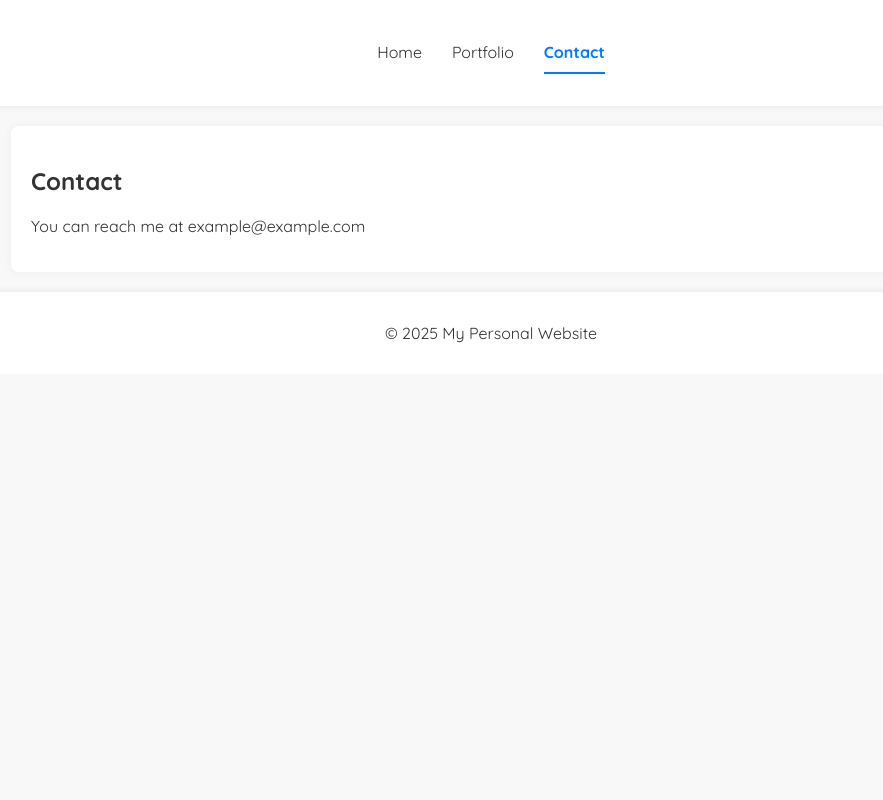
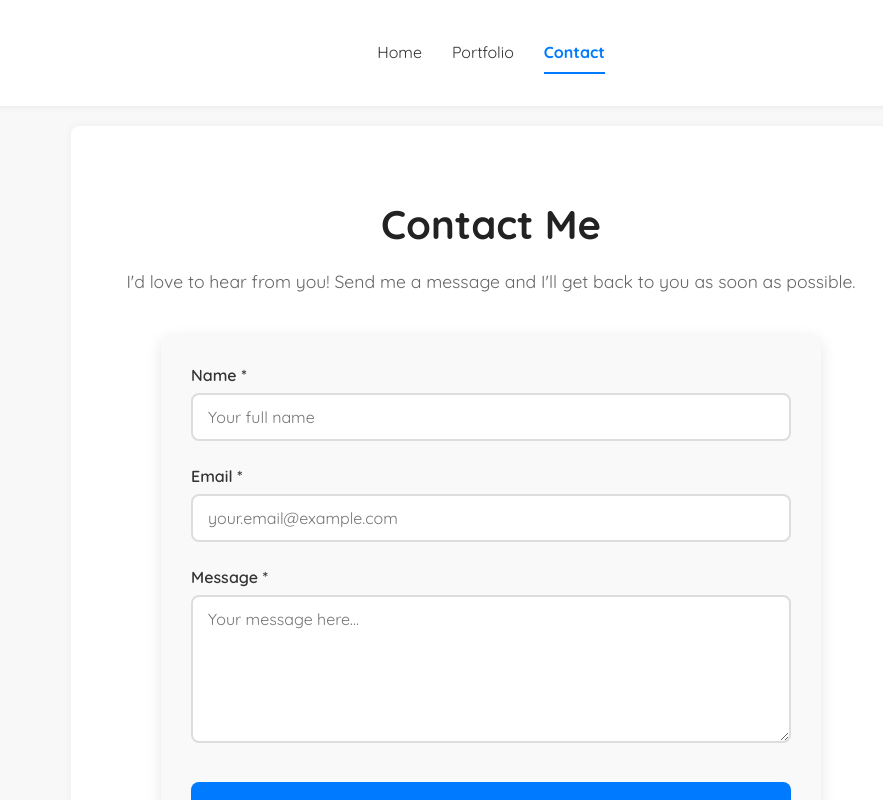
Before and after one commit to balaganeshbala/website-2025, a Next.js app: page / in a window 1280 px wide. Both pictures are taken after a click on the link "Contact". Shown: the top 800 px of the page, without its empty margins (149-1032 px from the left). Built offline with nearby package versions, Linux system fonts and the light colour scheme.

Commit message:
Added contact form

```diff
--- /dev/null
+++ b/src/app/api/contact/route.ts
@@ -0,0 +1,79 @@
+import { NextRequest, NextResponse } from 'next/server';
+import nodemailer from 'nodemailer';
+
+export async function POST(request: NextRequest) {
+  try {
+    const { name, email, message } = await request.json();
+
+    // Validate the input
+    if (!name || !email || !message) {
+      return NextResponse.json(
+        { error: 'All fields are required' },
+        { status: 400 }
+      );
+    }
+
+    // Email validation
+    const emailRegex = /^[^\s@]+@[^\s@]+\.[^\s@]+$/;
+    if (!emailRegex.test(email)) {
+      return NextResponse.json(
+        { error: 'Please enter a valid email address' },
+        { status: 400 }
+      );
+    }
+
+    // Create transporter (using Gmail as an example)
+    // You'll need to set up environment variables for this
+    const transporter = nodemailer.createTransport({
+      service: 'gmail',
+      auth: {
+        user: process.env.EMAIL_USER,
+        pass: process.env.EMAIL_PASS, // Use App Password for Gmail
+      },
+    });
+
+    // Email content
+    const mailOptions = {
+      from: process.env.EMAIL_USER,
+      to: 'me@balaganesh.in',
+      subject: `New Contact Form Submission from ${name}`,
+      html: `
+        <div style="font-family: Arial, sans-serif; max-width: 600px; margin: 0 auto;">
+          <h2 style="color: #333;">New Contact Form Submission</h2>
+          <div style="background-color: #f5f5f5; padding: 20px; border-radius: 5px;">
+            <p><strong>Name:</strong> ${name}</p>
+            <p><strong>Email:</strong> ${email}</p>
+            <p><strong>Message:</strong></p>
+            <div style="background-color: white; padding: 15px; border-radius: 3px; margin-top: 10px;">
+              ${message.replace(/\n/g, '<br>')}
+            </div>
+          </div>
+          <p style="color: #666; font-size: 12px; margin-top: 20px;">
+            This message was sent from your website contact form.
+          </p>
+        </div>
+      `,
+      text: `
+        New Contact Form Submission
+
+        Name: ${name}
+        Email: ${email}
+        Message: ${message}
+      `,
+    };
+
+    // Send email
+    await transporter.sendMail(mailOptions);
+
+    return NextResponse.json(
+      { message: 'Email sent successfully!' },
+      { status: 200 }
+    );
+  } catch (error) {
+    console.error('Error sending email:', error);
+    return NextResponse.json(
+      { error: 'Failed to send email. Please try again later.' },
+      { status: 500 }
+    );
+  }
+}
--- a/src/app/globals.css
+++ b/src/app/globals.css
@@ -502,6 +502,171 @@ footer {
     }
 }
 
+/* Contact Form Styles */
+.contact-section {
+    max-width: 800px;
+    margin: 0 auto;
+    padding: 40px 20px;
+}
+
+.contact-section h2 {
+    font-size: 2.5em;
+    margin-bottom: 15px;
+    color: #222;
+    text-align: center;
+}
+
+.contact-section > p {
+    font-size: 1.1em;
+    color: #666;
+    text-align: center;
+    margin-bottom: 40px;
+    line-height: 1.6;
+}
+
+.contact-form {
+    max-width: 600px;
+    margin: 0 auto;
+    background-color: #f9f9f9;
+    padding: 30px;
+    border-radius: 10px;
+    box-shadow: 0 4px 15px rgba(0, 0, 0, 0.1);
+}
+
+.form-group {
+    margin-bottom: 25px;
+}
+
+.form-group label {
+    display: block;
+    margin-bottom: 8px;
+    font-weight: 600;
+    color: #333;
+    font-size: 1em;
+}
+
+.form-group input,
+.form-group textarea {
+    width: 100%;
+    padding: 12px 15px;
+    border: 2px solid #ddd;
+    border-radius: 8px;
+    font-size: 1em;
+    font-family: inherit;
+    transition: border-color 0.3s ease, box-shadow 0.3s ease;
+    box-sizing: border-box;
+}
+
+.form-group input:focus,
+.form-group textarea:focus {
+    outline: none;
+    border-color: #007bff;
+    box-shadow: 0 0 0 3px rgba(0, 123, 255, 0.1);
+}
+
+.form-group textarea {
+    resize: vertical;
+    min-height: 120px;
+}
+
+.submit-button {
+    width: 100%;
+    padding: 15px;
+    background-color: #007bff;
+    color: white;
+    border: none;
+    border-radius: 8px;
+    font-size: 1.1em;
+    font-weight: 600;
+    cursor: pointer;
+    transition: background-color 0.3s ease, transform 0.2s ease;
+    margin-top: 10px;
+}
+
+.submit-button:hover:not(:disabled) {
+    background-color: #0056b3;
+    transform: translateY(-2px);
+}
+
+.submit-button:disabled {
+    background-color: #6c757d;
+    cursor: not-allowed;
+    transform: none;
+}
+
+.success-message {
+    margin-top: 20px;
+    padding: 15px;
+    background-color: #d4edda;
+    color: #155724;
+    border: 1px solid #c3e6cb;
+    border-radius: 8px;
+    text-align: center;
+    font-weight: 500;
+}
+
+.error-message {
+    margin-top: 20px;
+    padding: 15px;
+    background-color: #f8d7da;
+    color: #721c24;
+    border: 1px solid #f5c6cb;
+    border-radius: 8px;
+    text-align: center;
+    font-weight: 500;
+}
+
+.contact-info {
+    text-align: center;
+    margin-top: 40px;
+    padding-top: 30px;
+    border-top: 1px solid #eee;
+}
+
+.contact-info p {
+    font-size: 1em;
+    color: #666;
+    margin: 0;
+}
+
+.contact-info a {
+    color: #007bff;
+    text-decoration: none;
+    font-weight: 600;
+    transition: color 0.3s ease;
+}
+
+.contact-info a:hover {
+    color: #0056b3;
+    text-decoration: underline;
+}
+
+/* Mobile responsiveness for contact form */
+@media (max-width: 768px) {
+    .contact-section {
+        padding: 30px 15px;
+    }
+
+    .contact-section h2 {
+        font-size: 2em;
+    }
+
+    .contact-form {
+        padding: 20px;
+        margin: 0 10px;
+    }
+
+    .form-group input,
+    .form-group textarea {
+        padding: 10px 12px;
+    }
+
+    .submit-button {
+        padding: 12px;
+        font-size: 1em;
+    }
+}
+
 /* Hide hamburger on larger screens */
 @media (min-width: 769px) {
     .menu-toggle {
--- a/src/app/page.tsx
+++ b/src/app/page.tsx
@@ -3,6 +3,134 @@
 import { useState } from "react";
 import Link from "next/link"; // Import Link
 import Image from "next/image"
+
+// Contact Form Component
+function ContactForm() {
+  const [formData, setFormData] = useState({
+    name: '',
+    email: '',
+    message: ''
+  });
+  const [isSubmitting, setIsSubmitting] = useState(false);
+  const [submitStatus, setSubmitStatus] = useState<'idle' | 'success' | 'error'>('idle');
+  const [errorMessage, setErrorMessage] = useState('');
+
+  const handleChange = (e: React.ChangeEvent<HTMLInputElement | HTMLTextAreaElement>) => {
+    const { name, value } = e.target;
+    setFormData(prev => ({
+      ...prev,
+      [name]: value
+    }));
+  };
+
+  const handleSubmit = async (e: React.FormEvent) => {
+    e.preventDefault();
+    setIsSubmitting(true);
+    setSubmitStatus('idle');
+    setErrorMessage('');
+
+    try {
+      const response = await fetch('/api/contact', {
+        method: 'POST',
+        headers: {
+          'Content-Type': 'application/json',
+        },
+        body: JSON.stringify(formData),
+      });
+
+      const data = await response.json();
+
+      if (response.ok) {
+        setSubmitStatus('success');
+        setFormData({ name: '', email: '', message: '' });
+      } else {
+        setSubmitStatus('error');
+        setErrorMessage(data.error || 'Something went wrong');
+      }
+    } catch (error) {
+      setSubmitStatus('error');
+      setErrorMessage('Failed to send message. Please try again.');
+      console.log(error);
+    } finally {
+      setIsSubmitting(false);
+    }
+  };
+
+  return (
+    <section id="contact" className="contact-section">
+      <h2>Contact Me</h2>
+      <p>I&apos;d love to hear from you! Send me a message and I&apos;ll get back to you as soon as possible.</p>
+
+      <form onSubmit={handleSubmit} className="contact-form">
+        <div className="form-group">
+          <label htmlFor="name">Name *</label>
+          <input
+            type="text"
+            id="name"
+            name="name"
+            value={formData.name}
+            onChange={handleChange}
+            required
+            disabled={isSubmitting}
+            placeholder="Your full name"
+          />
+        </div>
+
+        <div className="form-group">
+          <label htmlFor="email">Email *</label>
+          <input
+            type="email"
+            id="email"
+            name="email"
+            value={formData.email}
+            onChange={handleChange}
+            required
+            disabled={isSubmitting}
+            placeholder="your.email@example.com"
+          />
+        </div>
+
+        <div className="form-group">
+          <label htmlFor="message">Message *</label>
+          <textarea
+            id="message"
+            name="message"
+            value={formData.message}
+            onChange={handleChange}
+            required
+            disabled={isSubmitting}
+            rows={6}
+            placeholder="Your message here..."
+          />
+        </div>
+
+        <button
+          type="submit"
+          disabled={isSubmitting}
+          className="submit-button"
+        >
+          {isSubmitting ? 'Sending...' : 'Send Message'}
+        </button>
+
+        {submitStatus === 'success' && (
+          <div className="success-message">
+            ✅ Message sent successfully! I&apos;ll get back to you soon.
+          </div>
+        )}
+
+        {submitStatus === 'error' && (
+          <div className="error-message">
+            ❌ {errorMessage}
+          </div>
+        )}
+      </form>
+
+      <div className="contact-info">
+        <p>You can also reach me directly at: <a href="mailto:me@balaganesh.in">me@balaganesh.in</a></p>
+      </div>
+    </section>
+  );
+}
 
 export default function Home() {
   const [activeSection, setActiveSection] = useState("hero"); // Default to 'hero'
@@ -84,12 +212,7 @@ export default function Home() {
           </section>
         );
       case "contact":
-        return (
-          <section id="contact">
-            <h2>Contact</h2>
-            <p>You can reach me at example@example.com</p>
-          </section>
-        );
+        return <ContactForm />;
       default:
         return null;
     }
@@ -117,7 +240,7 @@ export default function Home() {
       </main>
 
       <footer>
-        <p>&copy; 2025 My Personal Website</p>
+        <p>&copy; 2025 Balaganesh Sevarkodiyon. All rights reserved.</p>
       </footer>
     </div>
   );
```
Also changed, not shown: package.json (+8 -6 lines), 1 other file (tests, documents, lock files or other folders).
